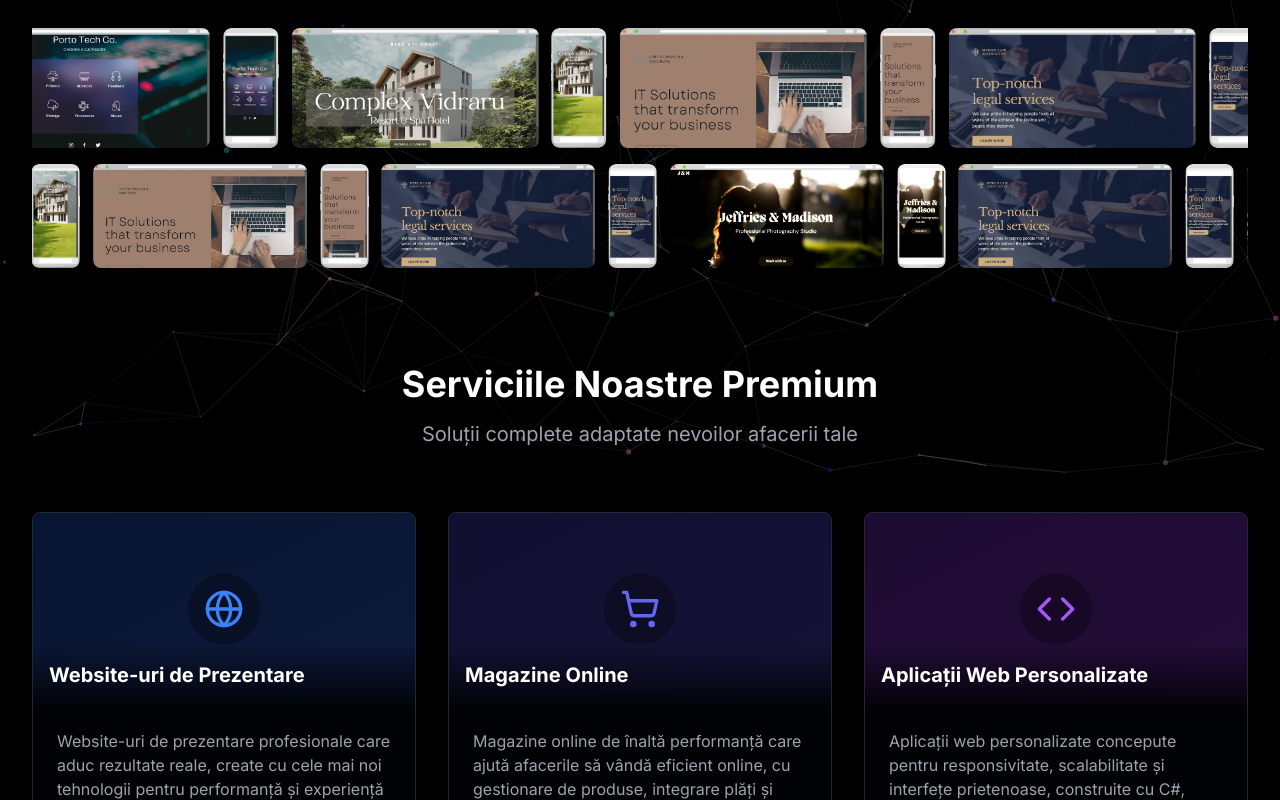
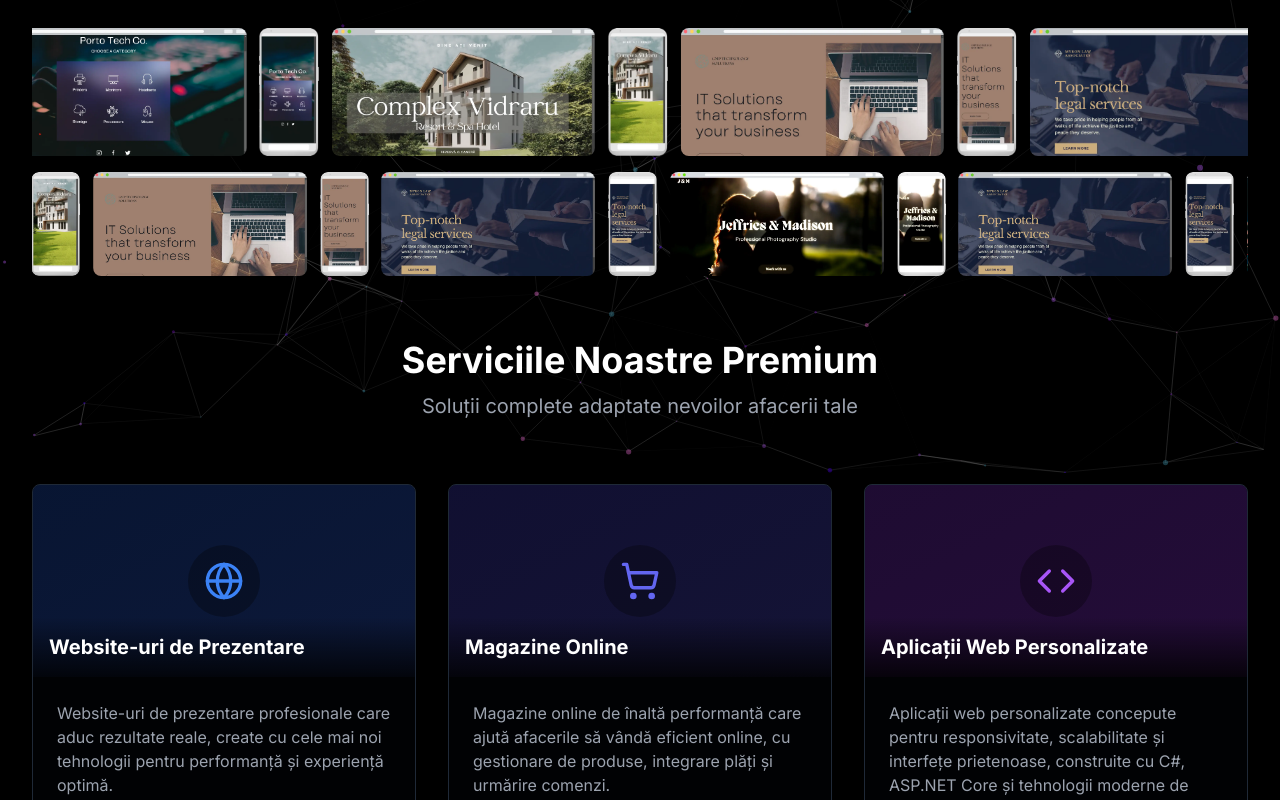
Before and after one commit to MitroiBogdanJob/Next-Soft---New-Website, a Next.js app: page / in a window 1280 px wide. Shown: the part 300-1100 px from the top of the page. Built offline with nearby package versions, Linux system fonts and the light colour scheme.

Commit message:
reglare text serviciile noastre premium -sercives-secrion,tsx

```diff
--- a/components/dual-slider.tsx
+++ b/components/dual-slider.tsx
@@ -32,7 +32,7 @@ const DualSlider: React.FC<DualSliderProps> = ({ imagesTop, imagesBottom }) => {
 					{imagesTop.concat(imagesTop).map((src, index) => (
 						<div
 							key={`top-${index}`}
-							className="relative h-[15vh] flex-shrink-0 mx-[0.5vw]"
+							className="relative h-[16vh] flex-shrink-0 mx-[0.5vw]"
 						>
 							<img
 								src={src}
@@ -45,7 +45,7 @@ const DualSlider: React.FC<DualSliderProps> = ({ imagesTop, imagesBottom }) => {
 			</div>
 
 			{/* Slider pentru imaginile de jos */}
-			<div className="relative h-[15vh]">
+			<div className="relative h-[16vh]">
 				<motion.div
 					className="flex"
 					style={{
--- a/components/services-section.tsx
+++ b/components/services-section.tsx
@@ -134,11 +134,11 @@ export default function ServicesSection() {
 	};
 
 	return (
-		<section id="services" className="py-20 relative">
+		<section id="services" className="py-10 relative">
 			<div className="absolute inset-0 bg-black/20   z-0"></div>
 			<div className="container mx-auto px-4 sm:px-6 lg:px-8 relative z-10">
 				<div className="text-center mb-16">
-					<h2 className="text-3xl md:text-4xl font-bold text-white mb-4">
+					<h2 className="text-2xl md:text-4xl font-bold text-white mb-3">
 						{t("services.title")}
 					</h2>
 					<p className="text-xl text-gray-400 max-w-3xl mx-auto">
```
